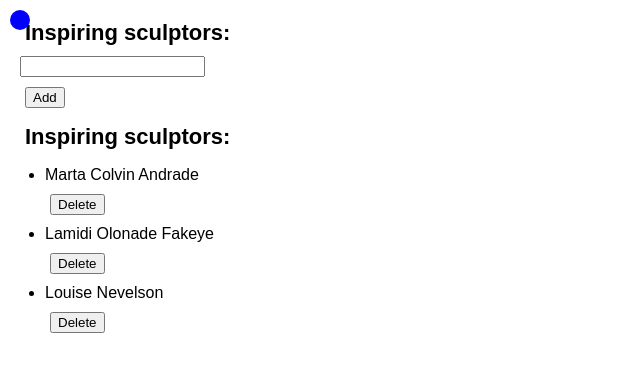
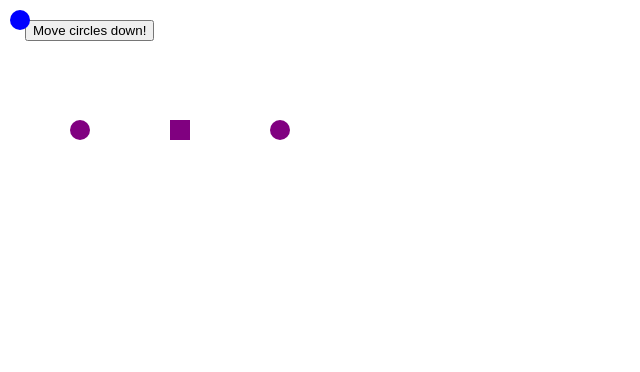
Before and after one commit to mich-deg/learn-react, a React (Vite) app: page / in a window 1280 px wide. Shown: the top 372 px of the page, without its empty margins (0-640 px from the left). Built offline with nearby package versions, Linux system fonts and the light colour scheme.

Commit message:
Transforming an array

```diff
--- a/src/App.jsx
+++ b/src/App.jsx
@@ -1,8 +1,9 @@
 import React, { useState } from "react";
 // import Form3 from "./component/Form3";
 // import Form4 from "./component/Form4";
-import List from "./component/List";
-import List2 from "./component/List2";
+// import List from "./component/List";
+// import List2 from "./component/List2";
+import ShapeEditor from "./component/ShapeEditor";
 
 const App = () => {
   const [position, setPosition] = useState({
@@ -37,8 +38,9 @@
       />
       {/* <Form3 /> */}
       {/* <Form4 /> */}
-      <List />
-      <List2 />
+      {/* <List />
+      <List2 /> */}
+      <ShapeEditor />
     </div>
   );
 };
--- /dev/null
+++ b/src/component/ShapeEditor.jsx
@@ -0,0 +1,50 @@
+import React, { useState } from "react";
+
+let initialShapes = [
+  { id: 0, type: "circle", x: 50, y: 100 },
+  { id: 1, type: "square", x: 150, y: 100 },
+  { id: 2, type: "circle", x: 250, y: 100 },
+];
+
+const ShapeEditor = () => {
+  const [shapes, setShapes] = useState(initialShapes);
+
+  function handleClick() {
+    const nextShapes = shapes.map((shape) => {
+      if (shape.type === "square") {
+        // No change
+        return shape;
+      } else {
+        // Return a new circle 50px below
+        return {
+          ...shape,
+          y: shape.y + 50,
+        };
+      }
+    });
+    // Re-render with the new array
+    setShapes(nextShapes);
+  }
+
+  return (
+    <>
+      <button onClick={handleClick}>Move circles down!</button>
+      {shapes.map((shape) => (
+        <div
+          key={shape.id}
+          style={{
+            background: "purple",
+            position: "absolute",
+            left: shape.x,
+            top: shape.y,
+            borderRadius: shape.type === "circle" ? "50%" : "",
+            width: 20,
+            height: 20,
+          }}
+        />
+      ))}
+    </>
+  );
+};
+
+export default ShapeEditor;
```
